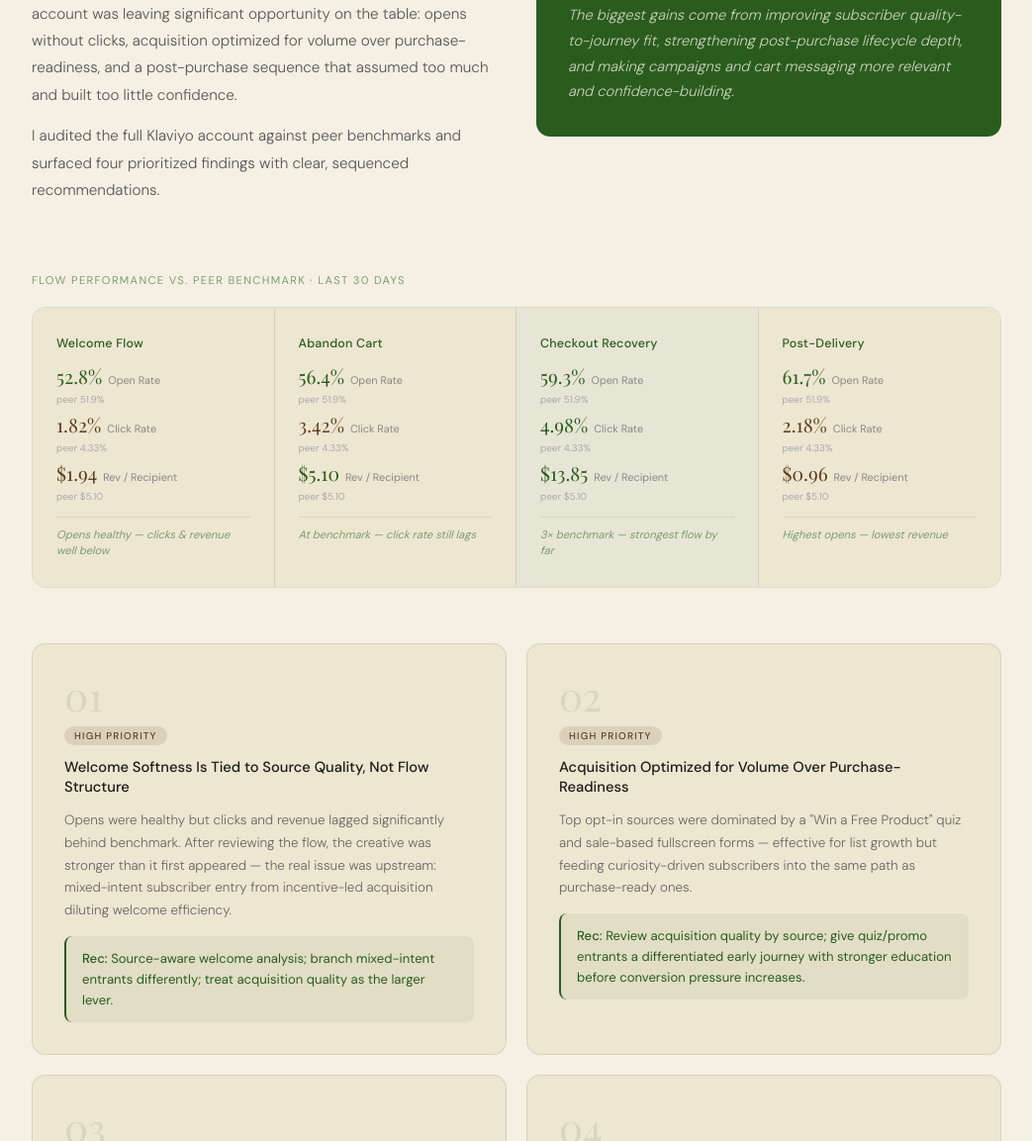
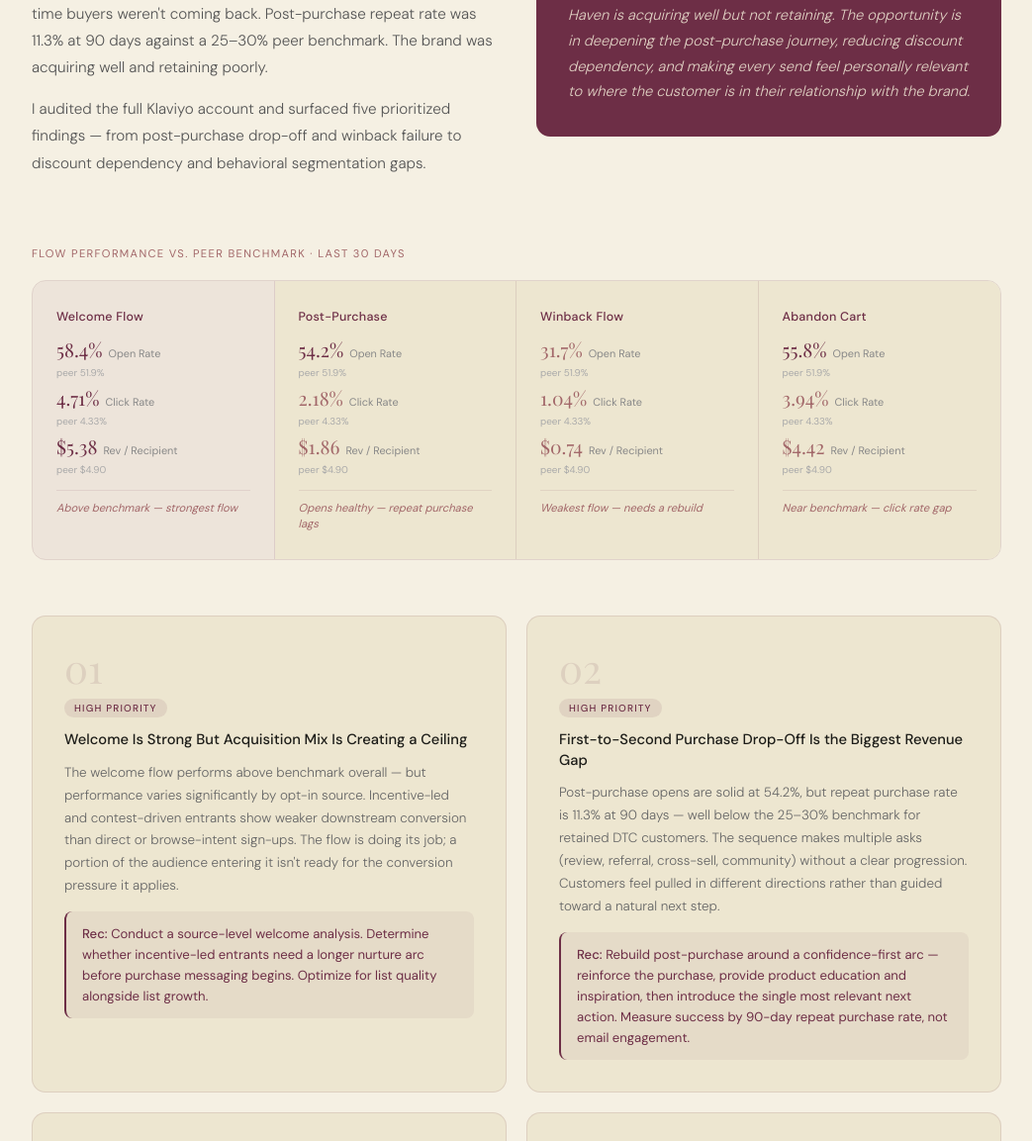
Before and after one commit to jdawkins-marketing/jdawkins-marketing.github.io, a plain HTML site: page index.html in a window 1280 px wide. Shown: the part 3646-4799 px from the top of the page at 99% size, without its empty margins (118-1161 px from the left). Drawn offline with nearby package versions, Linux system fonts and the light colour scheme; a web font is replaced by a local one.

Commit message:
Add files via upload

```diff
--- a/index.html
+++ b/index.html
@@ -463,7 +463,7 @@
   }
 
   .haven-bottom-line {
-    background: var(--forest);
+    background: #6D2E46;
     border-radius: 14px;
     padding: 32px;
   }
@@ -472,27 +472,25 @@
     font-size: 0.65rem;
     letter-spacing: 0.18em;
     text-transform: uppercase;
-    color: var(--sage);
+    color: #A26769;
     margin-bottom: 12px;
   }
 
   .haven-bottom-line p {
     font-size: 0.92rem;
-    color: rgba(245,240,227,0.8);
+    color: rgba(236,226,208,0.9);
     line-height: 1.75;
     font-weight: 300;
     font-style: italic;
   }
 
-  .haven-benchmarks {
-    margin-bottom: 56px;
-  }
+  .haven-benchmarks { margin-bottom: 56px; }
 
   .haven-bm-title {
     font-size: 0.7rem;
     letter-spacing: 0.12em;
     text-transform: uppercase;
-    color: var(--sage);
+    color: #A26769;
     margin-bottom: 20px;
   }
 
@@ -500,67 +498,44 @@
     display: grid;
     grid-template-columns: repeat(4, 1fr);
     gap: 0;
-    border: 1px solid rgba(42,92,30,0.14);
+    border: 1px solid rgba(109,46,70,0.15);
     border-radius: 14px;
     overflow: hidden;
   }
 
   .haven-flow {
     padding: 28px 24px;
-    border-right: 1px solid rgba(42,92,30,0.12);
+    border-right: 1px solid rgba(109,46,70,0.12);
     background: var(--parchment);
   }
   .haven-flow:last-child { border-right: none; }
-  .haven-flow.highlight-flow { background: rgba(42,92,30,0.07); }
+  .haven-flow.highlight-flow { background: rgba(109,46,70,0.06); }
 
   .haven-flow-name {
     font-size: 0.78rem;
     font-weight: 500;
-    color: var(--forest);
+    color: #6D2E46;
     margin-bottom: 16px;
     letter-spacing: 0.02em;
   }
 
-  .haven-metrics {
-    display: flex;
-    flex-direction: column;
-    gap: 10px;
-    margin-bottom: 14px;
-  }
+  .haven-metrics { display: flex; flex-direction: column; gap: 10px; margin-bottom: 14px; }
 
-  .haven-metric {
-    display: flex;
-    align-items: baseline;
-    gap: 6px;
-    flex-wrap: wrap;
-  }
+  .haven-metric { display: flex; align-items: baseline; gap: 6px; flex-wrap: wrap; }
 
-  .hm-val {
-    font-family: 'Playfair Display', serif;
-    font-size: 1.2rem;
-    line-height: 1;
-  }
-  .hm-val.above { color: var(--forest); }
-  .hm-val.below { color: var(--bark); }
+  .hm-val { font-family: 'Playfair Display', serif; font-size: 1.2rem; line-height: 1; }
+  .hm-val.above { color: #6D2E46; }
+  .hm-val.below { color: #A26769; }
 
-  .hm-label {
-    font-size: 0.68rem;
-    color: #888;
-    flex: 1;
-  }
-
-  .hm-peer {
-    font-size: 0.62rem;
-    color: #aaa;
-    width: 100%;
-  }
+  .hm-label { font-size: 0.68rem; color: #888; flex: 1; }
+  .hm-peer { font-size: 0.62rem; color: #aaa; width: 100%; }
 
   .haven-flow-note {
     font-size: 0.7rem;
-    color: var(--sage);
+    color: #A26769;
     font-style: italic;
     line-height: 1.4;
-    border-top: 1px solid rgba(42,92,30,0.1);
+    border-top: 1px solid rgba(109,46,70,0.1);
     padding-top: 10px;
     margin-top: 4px;
   }
@@ -573,16 +548,20 @@
 
   .haven-finding {
     background: var(--parchment);
-    border: 1px solid rgba(42,92,30,0.12);
+    border: 1px solid rgba(109,46,70,0.12);
     border-radius: 14px;
     padding: 32px;
-    position: relative;
+  }
+
+  /* 5th finding spans full width */
+  .haven-finding:last-child {
+    grid-column: 1 / -1;
   }
 
   .haven-finding-num {
     font-family: 'Playfair Display', serif;
     font-size: 2.5rem;
-    color: rgba(42,92,30,0.1);
+    color: rgba(109,46,70,0.12);
     line-height: 1;
     margin-bottom: 8px;
   }
@@ -597,14 +576,8 @@
     margin-bottom: 12px;
     font-weight: 500;
   }
-  .haven-finding-priority.high {
-    background: rgba(92,61,30,0.12);
-    color: var(--bark);
-  }
-  .haven-finding-priority.med {
-    background: rgba(42,92,30,0.1);
-    color: var(--moss);
-  }
+  .haven-finding-priority.high { background: rgba(109,46,70,0.1); color: #6D2E46; }
+  .haven-finding-priority.med { background: rgba(162,103,105,0.12); color: #A26769; }
 
   .haven-finding-title {
     font-size: 0.92rem;
@@ -624,14 +597,13 @@
 
   .haven-rec {
     font-size: 0.82rem;
-    color: var(--forest);
+    color: #6D2E46;
     line-height: 1.6;
     padding: 12px 16px;
-    background: rgba(42,92,30,0.06);
+    background: rgba(109,46,70,0.06);
     border-radius: 8px;
-    border-left: 2px solid var(--forest);
+    border-left: 2px solid #6D2E46;
   }
-
   .haven-rec strong { font-weight: 500; }
 
   /* ── ROADMAP ── */
@@ -949,6 +921,7 @@
     .haven-summary { grid-template-columns: 1fr; }
     .haven-bm-grid { grid-template-columns: 1fr 1fr; }
     .haven-findings { grid-template-columns: 1fr; }
+    .haven-finding:last-child { grid-column: 1; }
 
     .contact { padding: 60px 24px; }
   }
@@ -1071,7 +1044,7 @@
         <div class="cs-block-title">The Situation</div>
         <ul>
           <li>Growth heavily dependent on Meta and influencer spend</li>
-          <li>AOV ~$18 limiting LTV potential</li>
+          <li>AOV ~$20 limiting LTV potential</li>
           <li>Deliverability issues causing poor inbox placement</li>
           <li>No structured loyalty or retention engine</li>
           <li>Weak subscription adoption, churn trending up</li>
@@ -1128,139 +1101,98 @@
 <section class="haven-audit" id="haven-audit">
   <div class="section-inner">
     <div class="section-label reveal">Audit Work</div>
-    <h2 class="section-title reveal">Klaviyo Lifecycle Audit<br><span style="opacity:0.55; font-size:0.72em;">Haven · Premium Home Textiles DTC Brand</span></h2>
+    <h2 class="section-title reveal">Klaviyo Lifecycle Audit<br><span style="opacity:0.55; font-size:0.72em;">Haven · Women's Basics & Loungewear · DTC Apparel</span></h2>
 
     <div class="haven-summary reveal">
       <div class="haven-summary-text">
-        <p>Haven had a real lifecycle foundation — flows generating meaningful revenue, checkout recovery performing at 3× benchmark. But the account was leaving significant opportunity on the table: opens without clicks, acquisition optimized for volume over purchase-readiness, and a post-purchase sequence that assumed too much and built too little confidence.</p>
-        <p>I audited the full Klaviyo account against peer benchmarks and surfaced four prioritized findings with clear, sequenced recommendations.</p>
+        <p>Haven had real acquisition momentum — a clean list, a strong welcome flow, and cart recovery working near benchmark. But first-time buyers weren't coming back. Post-purchase repeat rate was 11.3% at 90 days against a 25–30% peer benchmark. The brand was acquiring well and retaining poorly.</p>
+        <p>I audited the full Klaviyo account and surfaced five prioritized findings — from post-purchase drop-off and winback failure to discount dependency and behavioral segmentation gaps.</p>
       </div>
       <div class="haven-bottom-line">
         <div class="haven-bl-label">Bottom Line</div>
-        <p>The biggest gains come from improving subscriber quality-to-journey fit, strengthening post-purchase lifecycle depth, and making campaigns and cart messaging more relevant and confidence-building.</p>
+        <p>Haven is acquiring well but not retaining. The opportunity is in deepening the post-purchase journey, reducing discount dependency, and making every send feel personally relevant to where the customer is in their relationship with the brand.</p>
       </div>
     </div>
 
-    <!-- Benchmark comparison table -->
+    <!-- Benchmark table -->
     <div class="haven-benchmarks reveal">
       <div class="haven-bm-title">Flow Performance vs. Peer Benchmark · Last 30 Days</div>
       <div class="haven-bm-grid">
-        <div class="haven-flow">
+        <div class="haven-flow highlight-flow">
           <div class="haven-flow-name">Welcome Flow</div>
           <div class="haven-metrics">
-            <div class="haven-metric">
-              <span class="hm-val above">52.8%</span>
-              <span class="hm-label">Open Rate</span>
-              <span class="hm-peer">peer 51.9%</span>
-            </div>
-            <div class="haven-metric">
-              <span class="hm-val below">1.82%</span>
-              <span class="hm-label">Click Rate</span>
-              <span class="hm-peer">peer 4.33%</span>
-            </div>
-            <div class="haven-metric">
-              <span class="hm-val below">$1.94</span>
-              <span class="hm-label">Rev / Recipient</span>
-              <span class="hm-peer">peer $5.10</span>
-            </div>
+            <div class="haven-metric"><span class="hm-val above">58.4%</span><span class="hm-label">Open Rate</span><span class="hm-peer">peer 51.9%</span></div>
+            <div class="haven-metric"><span class="hm-val above">4.71%</span><span class="hm-label">Click Rate</span><span class="hm-peer">peer 4.33%</span></div>
+            <div class="haven-metric"><span class="hm-val above">$5.38</span><span class="hm-label">Rev / Recipient</span><span class="hm-peer">peer $4.90</span></div>
           </div>
-          <div class="haven-flow-note">Opens healthy — clicks & revenue well below</div>
+          <div class="haven-flow-note">Above benchmark — strongest flow</div>
+        </div>
+        <div class="haven-flow">
+          <div class="haven-flow-name">Post-Purchase</div>
+          <div class="haven-metrics">
+            <div class="haven-metric"><span class="hm-val above">54.2%</span><span class="hm-label">Open Rate</span><span class="hm-peer">peer 51.9%</span></div>
+            <div class="haven-metric"><span class="hm-val below">2.18%</span><span class="hm-label">Click Rate</span><span class="hm-peer">peer 4.33%</span></div>
+            <div class="haven-metric"><span class="hm-val below">$1.86</span><span class="hm-label">Rev / Recipient</span><span class="hm-peer">peer $4.90</span></div>
+          </div>
+          <div class="haven-flow-note">Opens healthy — repeat purchase lags</div>
+        </div>
+        <div class="haven-flow">
+          <div class="haven-flow-name">Winback Flow</div>
+          <div class="haven-metrics">
+            <div class="haven-metric"><span class="hm-val below">31.7%</span><span class="hm-label">Open Rate</span><span class="hm-peer">peer 51.9%</span></div>
+            <div class="haven-metric"><span class="hm-val below">1.04%</span><span class="hm-label">Click Rate</span><span class="hm-peer">peer 4.33%</span></div>
+            <div class="haven-metric"><span class="hm-val below">$0.74</span><span class="hm-label">Rev / Recipient</span><span class="hm-peer">peer $4.90</span></div>
+          </div>
+          <div class="haven-flow-note">Weakest flow — needs a rebuild</div>
         </div>
         <div class="haven-flow">
           <div class="haven-flow-name">Abandon Cart</div>
           <div class="haven-metrics">
-            <div class="haven-metric">
-              <span class="hm-val above">56.4%</span>
-              <span class="hm-label">Open Rate</span>
-              <span class="hm-peer">peer 51.9%</span>
-            </div>
-            <div class="haven-metric">
-              <span class="hm-val below">3.42%</span>
-              <span class="hm-label">Click Rate</span>
-              <span class="hm-peer">peer 4.33%</span>
-            </div>
-            <div class="haven-metric">
-              <span class="hm-val above">$5.10</span>
-              <span class="hm-label">Rev / Recipient</span>
-              <span class="hm-peer">peer $5.10</span>
-            </div>
+            <div class="haven-metric"><span class="hm-val above">55.8%</span><span class="hm-label">Open Rate</span><span class="hm-peer">peer 51.9%</span></div>
+            <div class="haven-metric"><span class="hm-val below">3.94%</span><span class="hm-label">Click Rate</span><span class="hm-peer">peer 4.33%</span></div>
+            <div class="haven-metric"><span class="hm-val below">$4.42</span><span class="hm-label">Rev / Recipient</span><span class="hm-peer">peer $4.90</span></div>
           </div>
-          <div class="haven-flow-note">At benchmark — click rate still lags</div>
-        </div>
-        <div class="haven-flow highlight-flow">
-          <div class="haven-flow-name">Checkout Recovery</div>
-          <div class="haven-metrics">
-            <div class="haven-metric">
-              <span class="hm-val above">59.3%</span>
-              <span class="hm-label">Open Rate</span>
-              <span class="hm-peer">peer 51.9%</span>
-            </div>
-            <div class="haven-metric">
-              <span class="hm-val above">4.98%</span>
-              <span class="hm-label">Click Rate</span>
-              <span class="hm-peer">peer 4.33%</span>
-            </div>
-            <div class="haven-metric">
-              <span class="hm-val above">$13.85</span>
-              <span class="hm-label">Rev / Recipient</span>
-              <span class="hm-peer">peer $5.10</span>
-            </div>
-          </div>
-          <div class="haven-flow-note">3× benchmark — strongest flow by far</div>
-        </div>
-        <div class="haven-flow">
-          <div class="haven-flow-name">Post-Delivery</div>
-          <div class="haven-metrics">
-            <div class="haven-metric">
-              <span class="hm-val above">61.7%</span>
-              <span class="hm-label">Open Rate</span>
-              <span class="hm-peer">peer 51.9%</span>
-            </div>
-            <div class="haven-metric">
-              <span class="hm-val below">2.18%</span>
-              <span class="hm-label">Click Rate</span>
-              <span class="hm-peer">peer 4.33%</span>
-            </div>
-            <div class="haven-metric">
-              <span class="hm-val below">$0.96</span>
-              <span class="hm-label">Rev / Recipient</span>
-              <span class="hm-peer">peer $5.10</span>
-            </div>
-          </div>
-          <div class="haven-flow-note">Highest opens — lowest revenue</div>
+          <div class="haven-flow-note">Near benchmark — click rate gap</div>
         </div>
       </div>
     </div>
 
-    <!-- 4 Findings -->
+    <!-- 5 Findings -->
     <div class="haven-findings reveal">
       <div class="haven-finding">
         <div class="haven-finding-num">01</div>
         <div class="haven-finding-priority high">High Priority</div>
-        <div class="haven-finding-title">Welcome Softness Is Tied to Source Quality, Not Flow Structure</div>
-        <p>Opens were healthy but clicks and revenue lagged significantly behind benchmark. After reviewing the flow, the creative was stronger than it first appeared — the real issue was upstream: mixed-intent subscriber entry from incentive-led acquisition diluting welcome efficiency.</p>
-        <div class="haven-rec"><strong>Rec:</strong> Source-aware welcome analysis; branch mixed-intent entrants differently; treat acquisition quality as the larger lever.</div>
+        <div class="haven-finding-title">Welcome Is Strong But Acquisition Mix Is Creating a Ceiling</div>
+        <p>The welcome flow performs above benchmark overall — but performance varies significantly by opt-in source. Incentive-led and contest-driven entrants show weaker downstream conversion than direct or browse-intent sign-ups. The flow is doing its job; a portion of the audience entering it isn't ready for the conversion pressure it applies.</p>
+        <div class="haven-rec"><strong>Rec:</strong> Conduct a source-level welcome analysis. Determine whether incentive-led entrants need a longer nurture arc before purchase messaging begins. Optimize for list quality alongside list growth.</div>
       </div>
       <div class="haven-finding">
         <div class="haven-finding-num">02</div>
         <div class="haven-finding-priority high">High Priority</div>
-        <div class="haven-finding-title">Acquisition Optimized for Volume Over Purchase-Readiness</div>
-        <p>Top opt-in sources were dominated by a "Win a Free Product" quiz and sale-based fullscreen forms — effective for list growth but feeding curiosity-driven subscribers into the same path as purchase-ready ones.</p>
-        <div class="haven-rec"><strong>Rec:</strong> Review acquisition quality by source; give quiz/promo entrants a differentiated early journey with stronger education before conversion pressure increases.</div>
+        <div class="haven-finding-title">First-to-Second Purchase Drop-Off Is the Biggest Revenue Gap</div>
+        <p>Post-purchase opens are solid at 54.2%, but repeat purchase rate is 11.3% at 90 days — well below the 25–30% benchmark for retained DTC customers. The sequence makes multiple asks (review, referral, cross-sell, community) without a clear progression. Customers feel pulled in different directions rather than guided toward a natural next step.</p>
+        <div class="haven-rec"><strong>Rec:</strong> Rebuild post-purchase around a confidence-first arc — reinforce the purchase, provide product education and inspiration, then introduce the single most relevant next action. Measure success by 90-day repeat purchase rate, not email engagement.</div>
       </div>
       <div class="haven-finding">
         <div class="haven-finding-num">03</div>
         <div class="haven-finding-priority med">Medium-High</div>
-        <div class="haven-finding-title">Post-Delivery Underuses a High-Value Retention Moment</div>
-        <p>Post-delivery emails got the highest open rate (61.7%) but the lowest revenue per recipient ($0.96). The sequence was fragmented — support, survey, cross-sell, community, promo, and referral with no clear arc. One email assumed all buyers had a pet, creating an immediate "is this for me?" moment right when confidence should be peaking.</p>
-        <div class="haven-rec"><strong>Rec:</strong> Refocus post-delivery around a confident, inclusive progression — reinforce the purchase, provide ownership education, inspire, then introduce secondary actions.</div>
+        <div class="haven-finding-title">Winback Flow Is Not Converting — Wrong Timing, Wrong Message</div>
+        <p>The winback flow is the weakest in the account: 31.7% open rate, 1.04% click rate, 3.2% recovery rate. It's triggering too late and leading with discounts rather than reminding customers why they loved the brand. Discount-first winback also trains customers to lapse intentionally to receive offers.</p>
+        <div class="haven-rec"><strong>Rec:</strong> Shorten the trigger window. Lead with brand inspiration and new arrivals relevant to past purchase behavior. Reserve any discount for the final send as a last resort. Test a no-discount sequence against the current approach.</div>
       </div>
       <div class="haven-finding">
         <div class="haven-finding-num">04</div>
+        <div class="haven-finding-priority high">High Priority</div>
+        <div class="haven-finding-title">Campaign Strategy Is Discount-Dependent and Margin-Eroding</div>
+        <p>Discount-led sends significantly outperform non-promotional sends, but the gap is narrowing as customers become conditioned to wait for offers. Non-promo click rates are below benchmark. Broad "shop the collection" CTAs are consistently underperforming more specific, product-led paths. The campaign is reaching the right people with the wrong message.</p>
+        <div class="haven-rec"><strong>Rec:</strong> Build a planned promotional-to-non-promotional ratio into the campaign calendar. Develop editorial content, product storytelling, and styling-led sends that earn the click without an offer. Use behavioral segments to send product-specific campaigns based on demonstrated interest.</div>
+      </div>
+      <div class="haven-finding">
+        <div class="haven-finding-num">05</div>
         <div class="haven-finding-priority med">Medium-High</div>
-        <div class="haven-finding-title">Campaigns and Cart Recovery Need Confidence, Not Hesitation Language</div>
-        <p>Campaign open rate beat peers (51.4%) but click rate was rated Poor (0.31% vs. 0.95% peer). People were opening out of habit — not because content felt relevant. "On the fence?" language appeared across flows, naming and reinforcing hesitation rather than building confidence toward a decision.</p>
-        <div class="haven-rec"><strong>Rec:</strong> Replace hesitation-forward language with confidence-forward framing. Activate behavioral segments more intentionally; bring PDP-level confidence cues into the email itself.</div>
+        <div class="haven-finding-title">Segmentation Is Engagement-Based — Missing Behavioral and Product Signals</div>
+        <p>Campaign audiences are built around recency of engagement — active 30, 60, 90 days. This tells you how warm someone is, but nothing about what they want or what they've been looking at. A customer who bought loungewear last month receives the same campaign as someone who only browsed outerwear once. Browse behavior, product category interest, and purchase history are all available in the account — the activation is the missing piece.</p>
+        <div class="haven-rec"><strong>Rec:</strong> Build behavioral and product-interest segments for at least two upcoming campaign sends. Use past purchase to inform what to show next. Relevance earns the click that discounts are currently buying — and rebuilds non-promo performance without margin erosion.</div>
       </div>
     </div>
 
```
